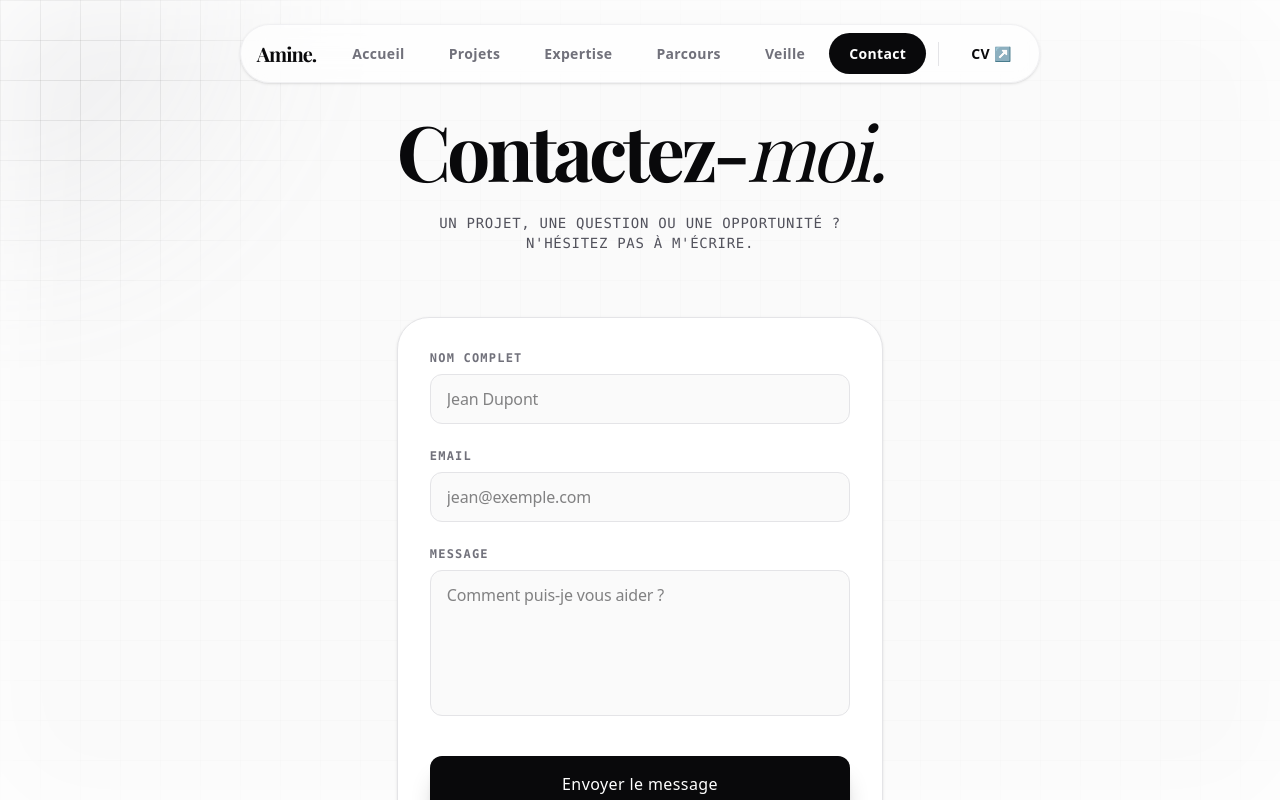
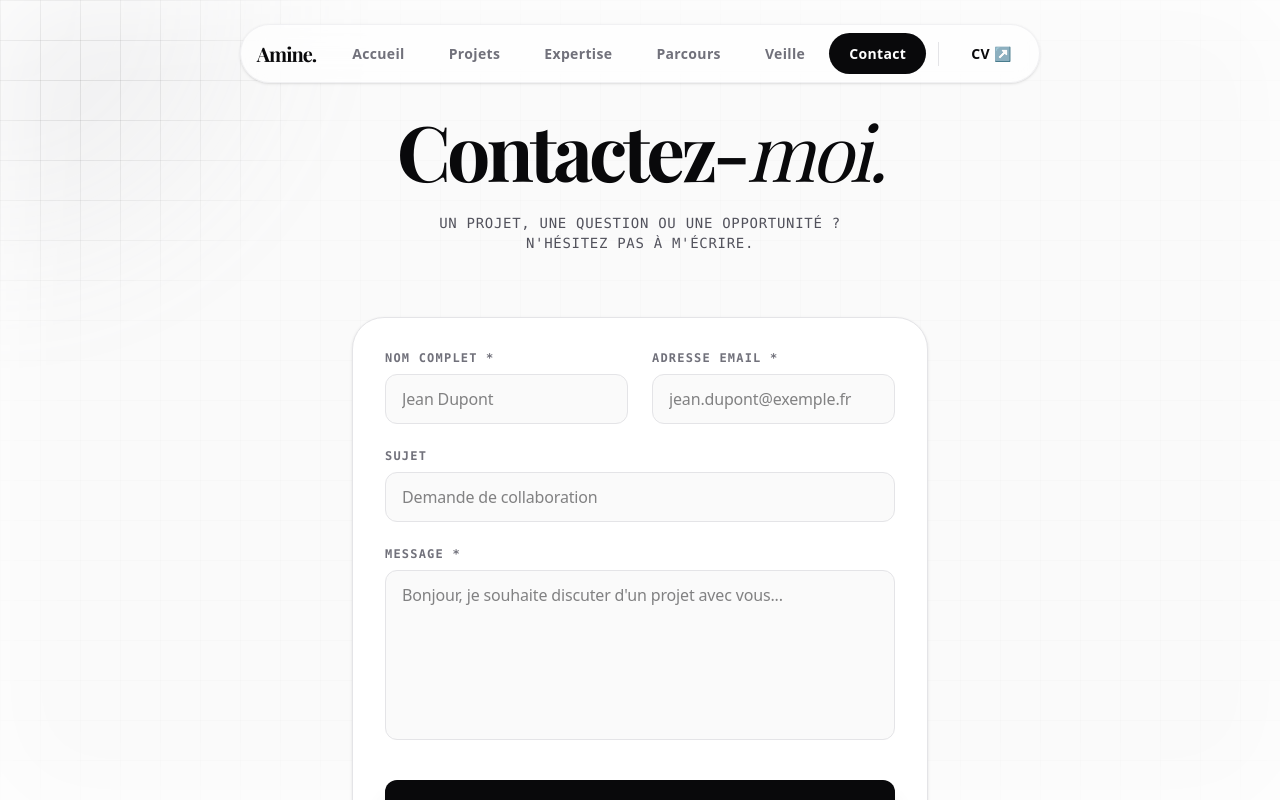
Before and after one commit to aminuw/new-portfolio, a Next.js app: page /contact in a window 1280 px wide. Shown: the top 800 px of the page. Built offline with nearby package versions, Linux system fonts and the light colour scheme; a web font is replaced by a local one.

Commit message:
formspree

```diff
--- a/src/app/contact/page.tsx
+++ b/src/app/contact/page.tsx
@@ -11,21 +11,30 @@ export default function Contact() {
       </div>
 
       <div className="w-full max-w-xl bg-white p-8 rounded-[2rem] border border-zinc-200 shadow-sm mx-auto">
-        <form className="flex flex-col gap-6" action="#" method="POST">
+        <form className="flex flex-col gap-6" action="https://formspree.io/f/xaqpkkee" method="POST">
+          <div className="flex flex-col md:flex-row gap-6">
+            <div className="flex flex-col gap-2 w-full md:w-1/2">
+              <label htmlFor="fullname" className="font-mono text-xs font-semibold text-zinc-500 uppercase tracking-widest">Nom complet *</label>
+              <input type="text" name="fullname" id="fullname" required className="w-full bg-zinc-50 border border-zinc-200 rounded-xl px-4 py-3 text-zinc-950 focus:outline-none focus:border-zinc-950 transition-colors" placeholder="Jean Dupont" />
+            </div>
+            <div className="flex flex-col gap-2 w-full md:w-1/2">
+              <label htmlFor="email" className="font-mono text-xs font-semibold text-zinc-500 uppercase tracking-widest">Adresse email *</label>
+              <input type="email" name="email" id="email" required className="w-full bg-zinc-50 border border-zinc-200 rounded-xl px-4 py-3 text-zinc-950 focus:outline-none focus:border-zinc-950 transition-colors" placeholder="jean.dupont@exemple.fr" />
+            </div>
+          </div>
+
           <div className="flex flex-col gap-2">
-            <label htmlFor="name" className="font-mono text-xs font-semibold text-zinc-500 uppercase tracking-widest">Nom complet</label>
-            <input type="text" id="name" className="w-full bg-zinc-50 border border-zinc-200 rounded-xl px-4 py-3 text-zinc-950 focus:outline-none focus:border-zinc-950 transition-colors" placeholder="Jean Dupont" />
+            <label htmlFor="subject" className="font-mono text-xs font-semibold text-zinc-500 uppercase tracking-widest">Sujet</label>
+            <input type="text" name="subject" id="subject" className="w-full bg-zinc-50 border border-zinc-200 rounded-xl px-4 py-3 text-zinc-950 focus:outline-none focus:border-zinc-950 transition-colors" placeholder="Demande de collaboration" />
           </div>
+
           <div className="flex flex-col gap-2">
-            <label htmlFor="email" className="font-mono text-xs font-semibold text-zinc-500 uppercase tracking-widest">Email</label>
-            <input type="email" id="email" className="w-full bg-zinc-50 border border-zinc-200 rounded-xl px-4 py-3 text-zinc-950 focus:outline-none focus:border-zinc-950 transition-colors" placeholder="jean@exemple.com" />
+            <label htmlFor="message" className="font-mono text-xs font-semibold text-zinc-500 uppercase tracking-widest">Message *</label>
+            <textarea name="message" id="message" rows={6} required className="w-full bg-zinc-50 border border-zinc-200 rounded-xl px-4 py-3 text-zinc-950 resize-none focus:outline-none focus:border-zinc-950 transition-colors" placeholder="Bonjour, je souhaite discuter d'un projet avec vous..."></textarea>
           </div>
-          <div className="flex flex-col gap-2">
-            <label htmlFor="message" className="font-mono text-xs font-semibold text-zinc-500 uppercase tracking-widest">Message</label>
-            <textarea id="message" rows={5} className="w-full bg-zinc-50 border border-zinc-200 rounded-xl px-4 py-3 text-zinc-950 resize-none focus:outline-none focus:border-zinc-950 transition-colors" placeholder="Comment puis-je vous aider ?"></textarea>
-          </div>
-          <button type="submit" className="w-full py-4 bg-zinc-950 text-white rounded-xl font-medium tracking-wide hover:scale-[1.02] transition-transform mt-4 shadow-xl shadow-zinc-950/20">
-            Envoyer le message
+
+          <button type="submit" className="w-full py-4 bg-zinc-950 text-white rounded-xl font-medium tracking-wide hover:scale-[1.02] transition-transform mt-4 shadow-xl shadow-zinc-950/20 flex items-center justify-center gap-2">
+            <span>Envoyer le message</span>
           </button>
         </form>
 
```
